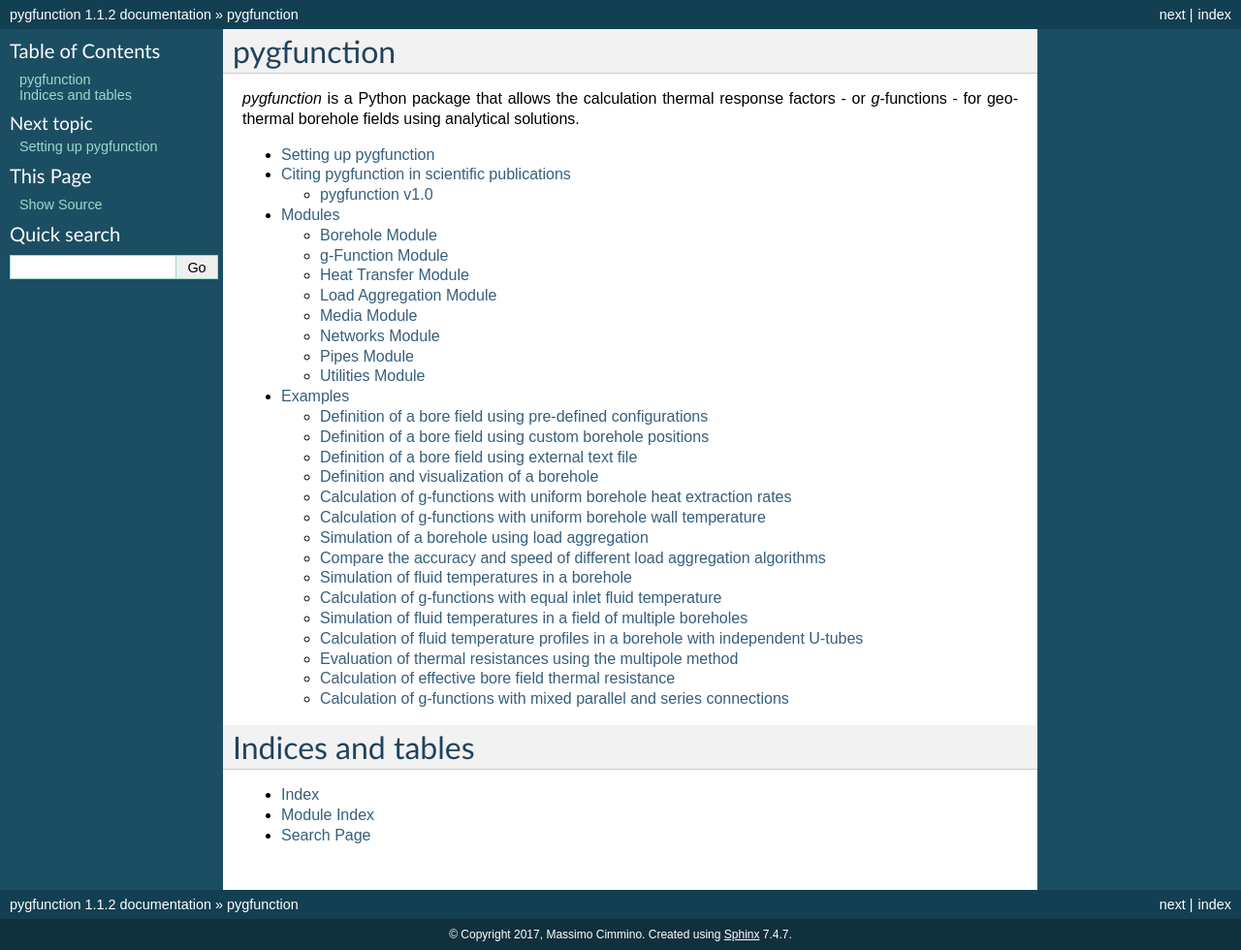
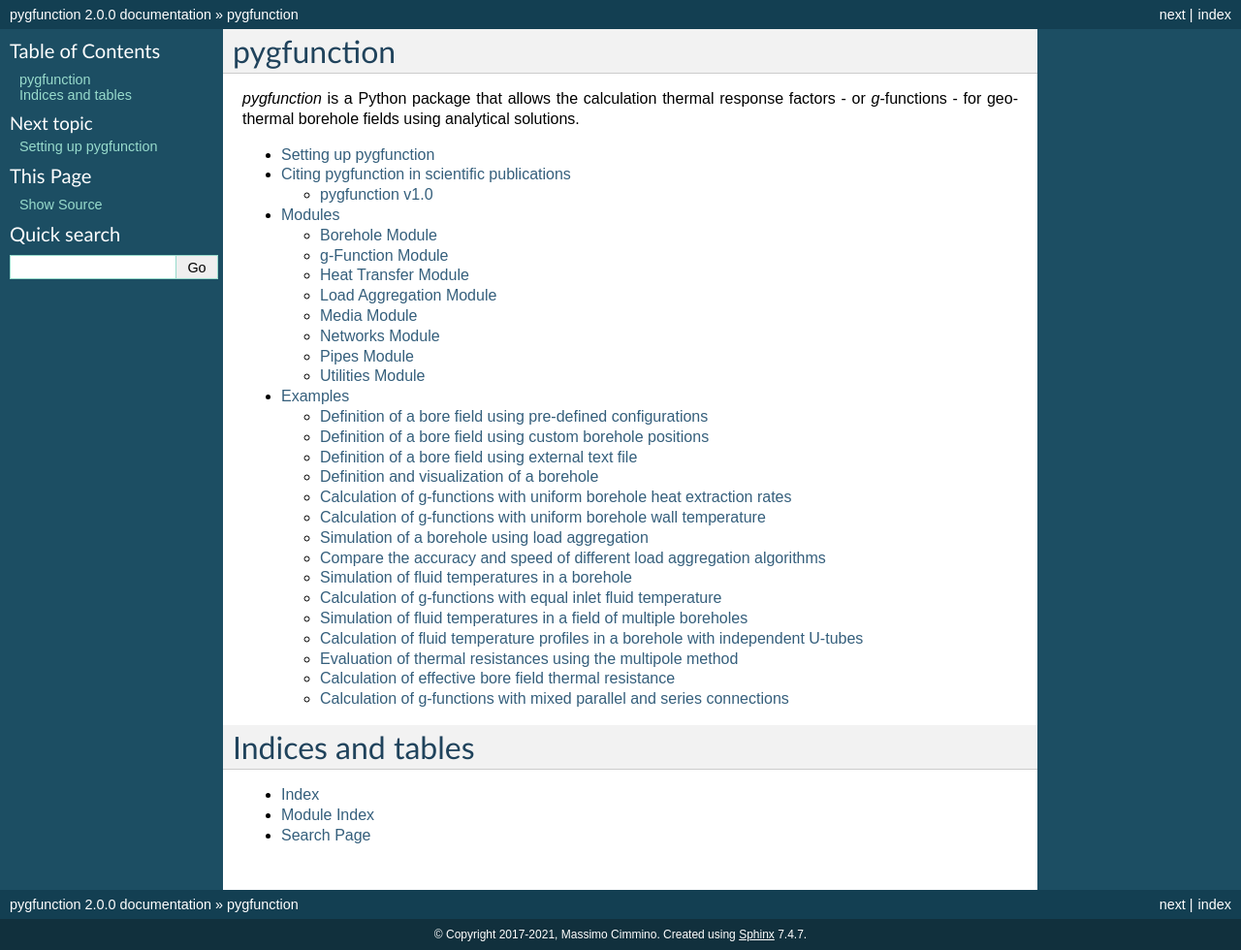
Before and after one commit to MassimoCimmino/pygfunction, a Sphinx documentation site: the page built from doc/source/index.rst, in a window 1280 px wide. Shown: the whole page at 97% size. Built offline with Sphinx 7.4.7, drawn with Linux system fonts in a browser that asks for light colours.

Commit message:
Increment source files to v2.0.0

```diff
--- a/doc/source/conf.py
+++ b/doc/source/conf.py
@@ -66,7 +66,7 @@
 
 # General information about the project.
 project = u'pygfunction'
-copyright = u'2017, Massimo Cimmino'
+copyright = u'2017-2021, Massimo Cimmino'
 author = u'Massimo Cimmino'
 
 # The version info for the project you're documenting, acts as replacement for
@@ -74,9 +74,9 @@
 # built documents.
 #
 # The short X.Y version.
-version = u'1.1'
+version = u'2.0'
 # The full version, including alpha/beta/rc tags.
-release = u'1.1.2'
+release = u'2.0.0'
 
 # The language for content autogenerated by Sphinx. Refer to documentation
 # for a list of supported languages.
--- a/setup.py
+++ b/setup.py
@@ -8,7 +8,7 @@
 
 setup(
     name="pygfunction",
-    version="1.1.2",
+    version="2.0.0",
     packages=['pygfunction',
               'pygfunction/examples'],
     include_package_data=True,
```
Also changed, not shown: CHANGELOG.md (+2 -0 lines), LICENSE.md.
